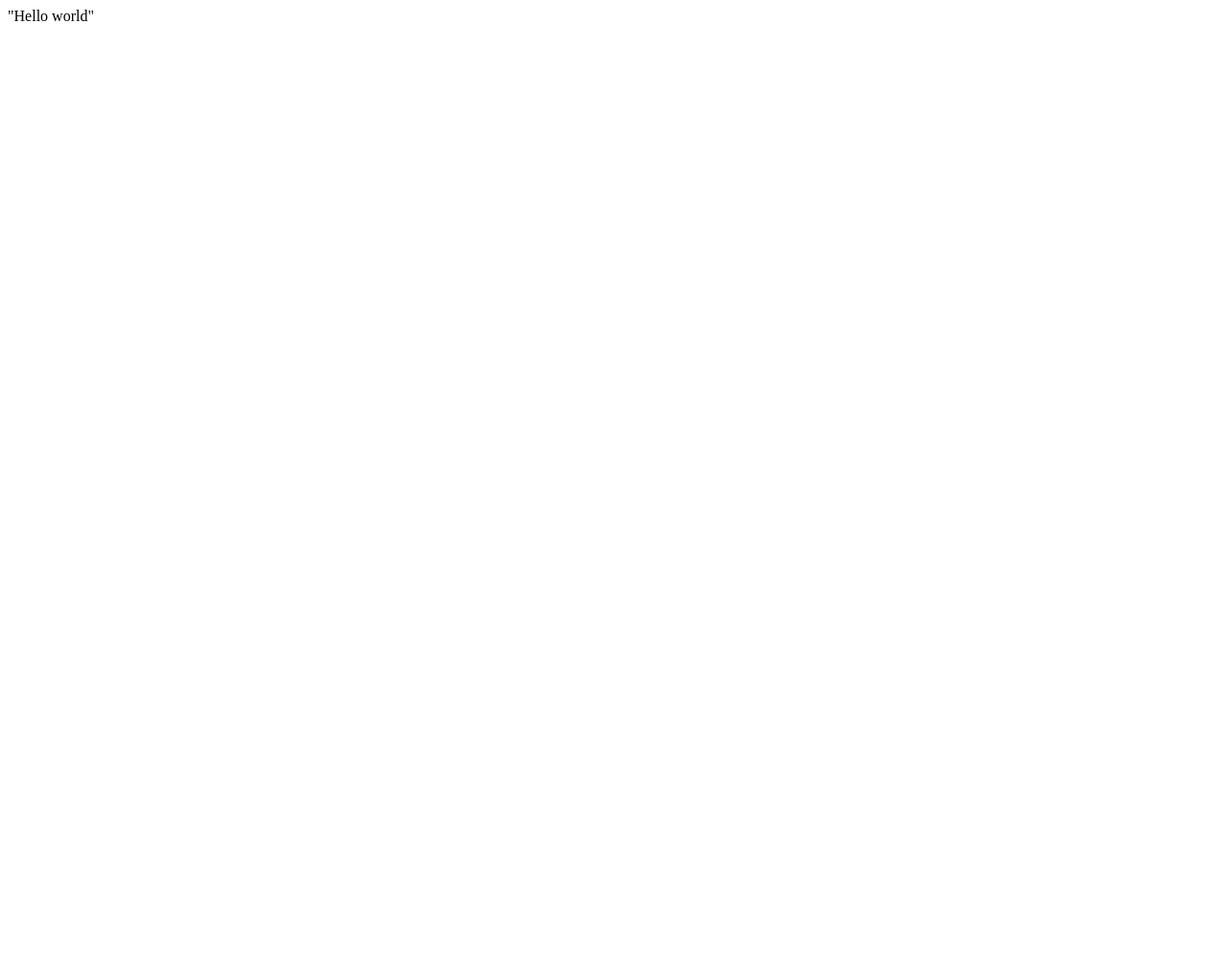
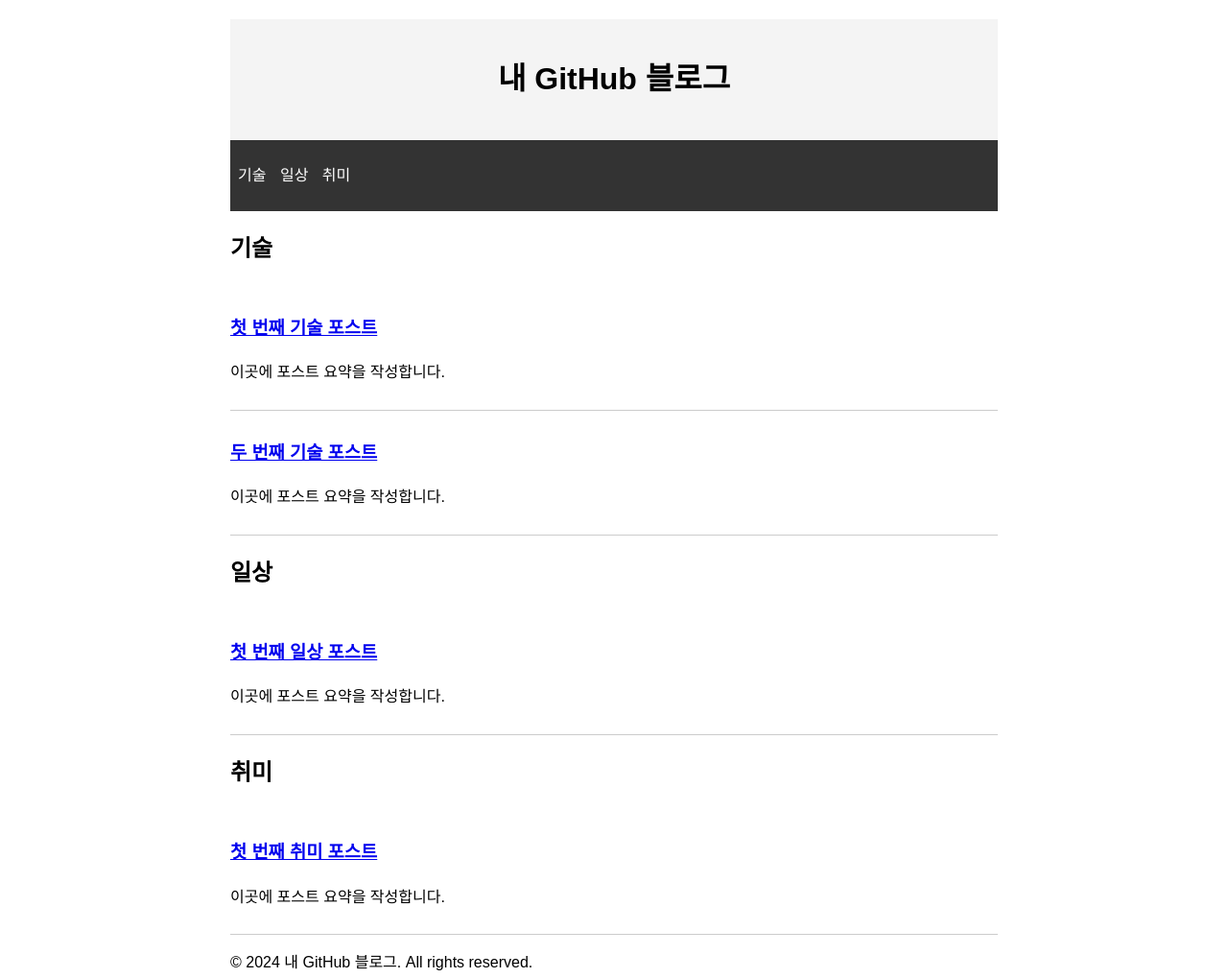
Before and after one commit to readmuch/readmuch.github.io, a plain HTML site: page index.html in a window 1280 px wide. Shown: the whole page at 96% size. Before the commit the page ends 800 px from the top, so only its background shows below. Drawn offline with Linux system fonts and the light colour scheme.

Commit message:
Update index.html

```diff
--- a/index.html
+++ b/index.html
@@ -1 +1,91 @@
-"Hello world"
+<!DOCTYPE html>
+<html lang="ko">
+<head>
+    <meta charset="UTF-8">
+    <meta name="viewport" content="width=device-width, initial-scale=1.0">
+    <title>내 GitHub 블로그</title>
+    <style>
+        body {
+            font-family: Arial, sans-serif;
+            line-height: 1.6;
+            margin: 0;
+            padding: 20px;
+            max-width: 800px;
+            margin: auto;
+        }
+        header {
+            background: #f4f4f4;
+            padding: 1rem;
+            text-align: center;
+        }
+        nav {
+            background: #333;
+            color: #fff;
+            padding: 0.5rem;
+        }
+        nav ul {
+            list-style-type: none;
+            padding: 0;
+        }
+        nav ul li {
+            display: inline;
+            margin-right: 10px;
+        }
+        nav ul li a {
+            color: #fff;
+            text-decoration: none;
+        }
+        .post {
+            border-bottom: 1px solid #ccc;
+            padding: 10px 0;
+        }
+    </style>
+</head>
+<body>
+    <header>
+        <h1>내 GitHub 블로그</h1>
+    </header>
+
+    <nav>
+        <ul>
+            <li><a href="#tech">기술</a></li>
+            <li><a href="#life">일상</a></li>
+            <li><a href="#hobby">취미</a></li>
+        </ul>
+    </nav>
+
+    <main>
+        <section id="tech">
+            <h2>기술</h2>
+            <article class="post">
+                <h3><a href="tech/post1.html">첫 번째 기술 포스트</a></h3>
+                <p>이곳에 포스트 요약을 작성합니다.</p>
+            </article>
+            <article class="post">
+                <h3><a href="tech/post2.html">두 번째 기술 포스트</a></h3>
+                <p>이곳에 포스트 요약을 작성합니다.</p>
+            </article>
+        </section>
+
+        <section id="life">
+            <h2>일상</h2>
+            <article class="post">
+                <h3><a href="life/post1.html">첫 번째 일상 포스트</a></h3>
+                <p>이곳에 포스트 요약을 작성합니다.</p>
+            </article>
+        </section>
+
+        <section id="hobby">
+            <h2>취미</h2>
+            <article class="post">
+                <h3><a href="hobby/post1.html">첫 번째 취미 포스트</a></h3>
+                <p>이곳에 포스트 요약을 작성합니다.</p>
+            </article>
+        </section>
+    </main>
+
+    <footer>
+        <p>&copy; 2024 내 GitHub 블로그. All rights reserved.</p>
+    </footer>
+</body>
+</html>
```
